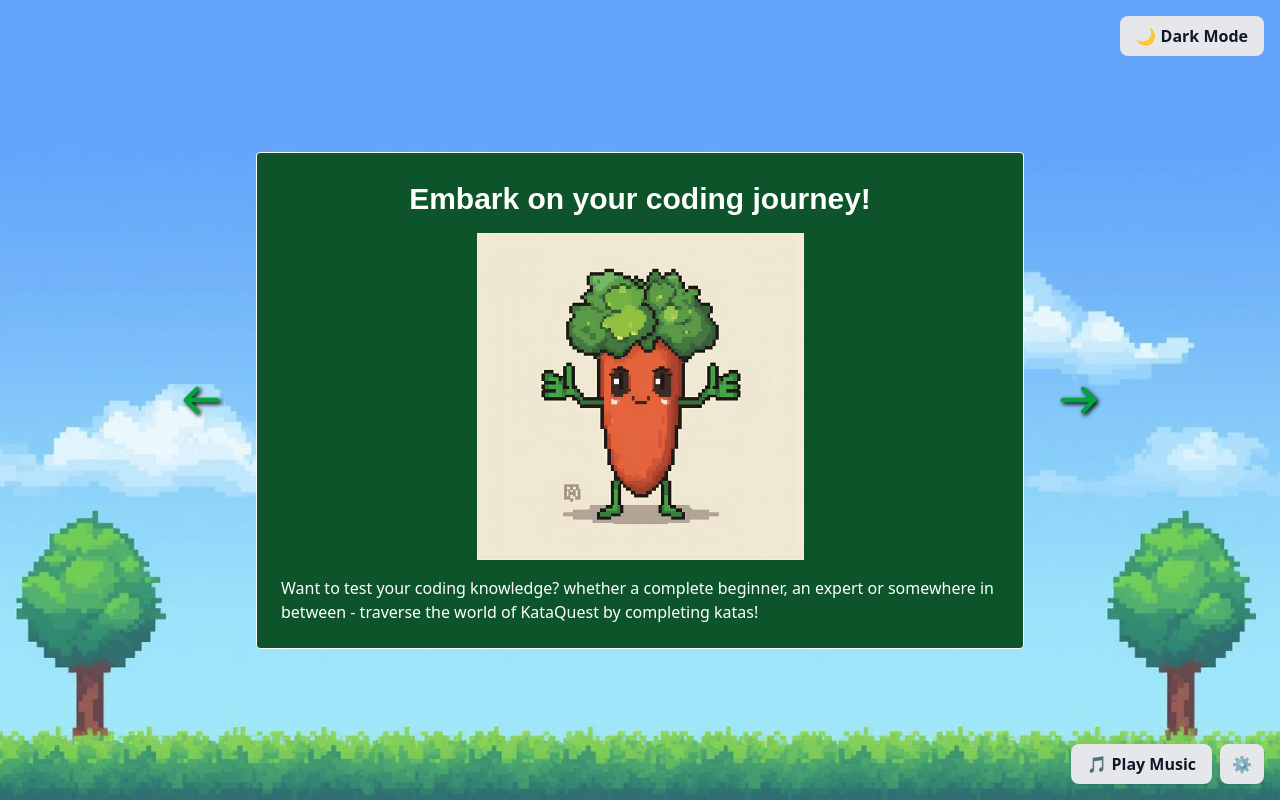
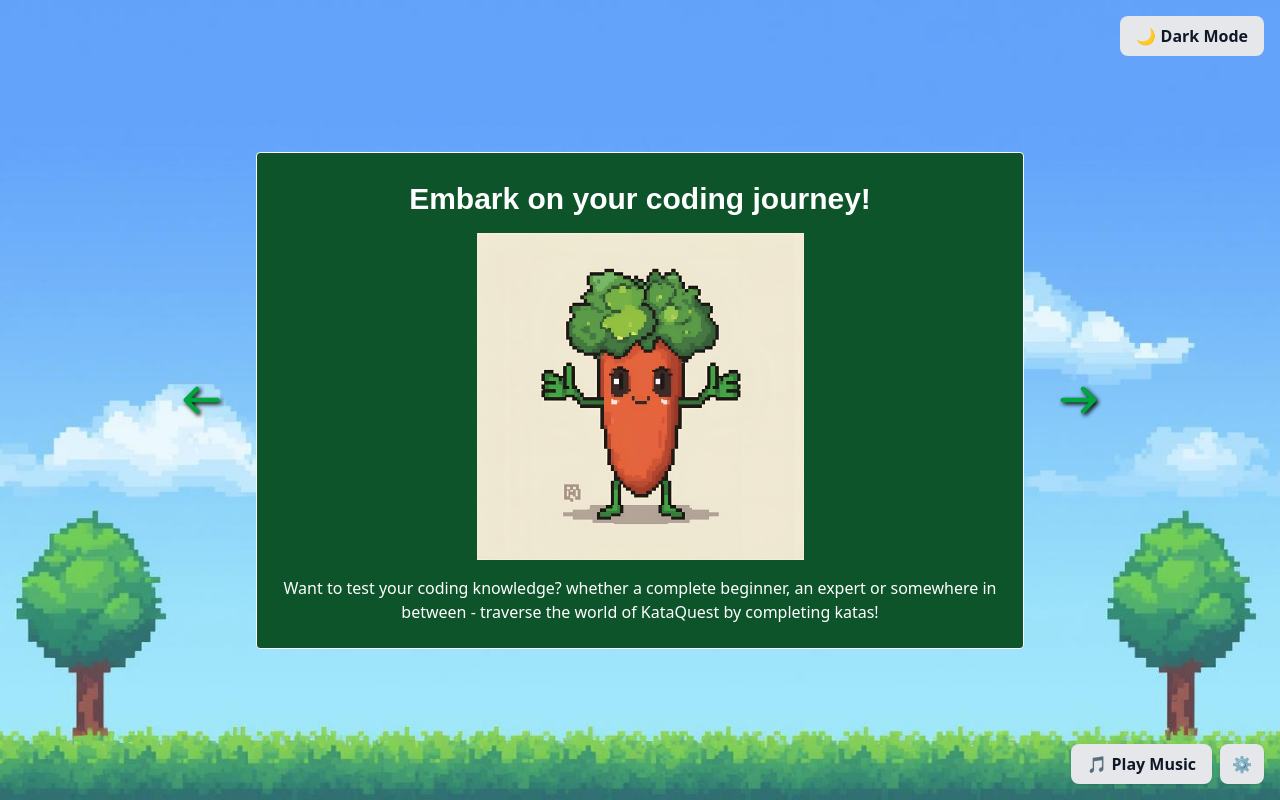
Before and after one commit to will-barnett99/code-game-frontend, a React (Vite) app: page /onboarding in a window 1280 px wide. Built offline with nearby package versions, Linux system fonts and the light colour scheme; no server answers.

Commit message:
centers text on carousel component

```diff
--- a/src/components/carousel-comps/CarouselData.jsx
+++ b/src/components/carousel-comps/CarouselData.jsx
@@ -35,7 +35,7 @@ function CarouselData({ slides }) {
           src={slides[currentIndex].img}
           className="w-1/2 h-auto object-contain px-4"
         />
-        <p className="text-white pt-4 flex items-center justify-center">
+        <p className="text-white pt-4 text-center">
           {slides[currentIndex].text}
         </p>
         {currentIndex === slides.length - 1 ? (
```
